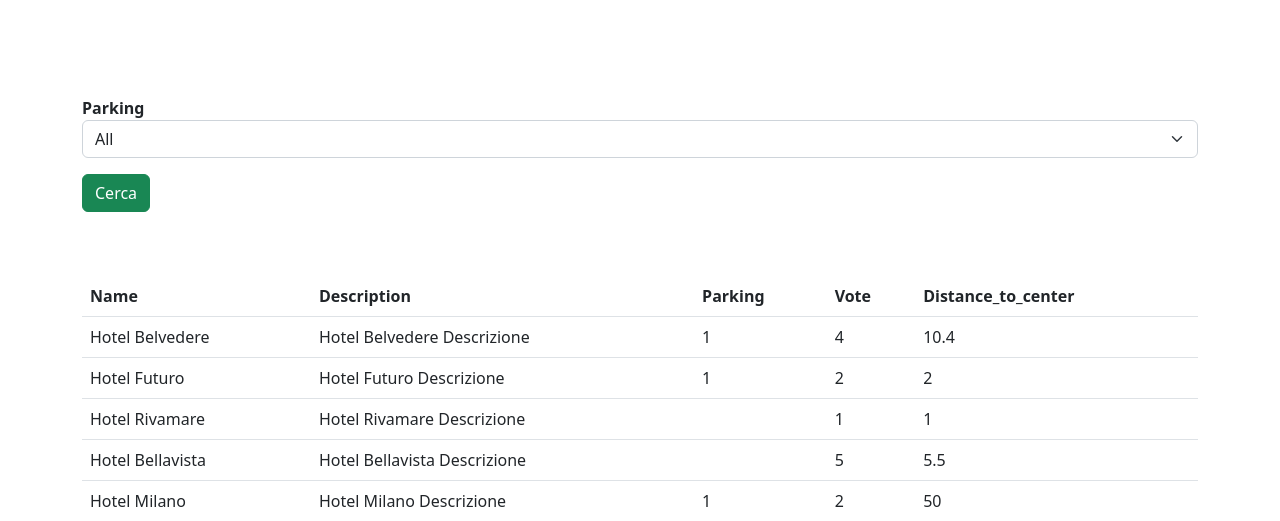
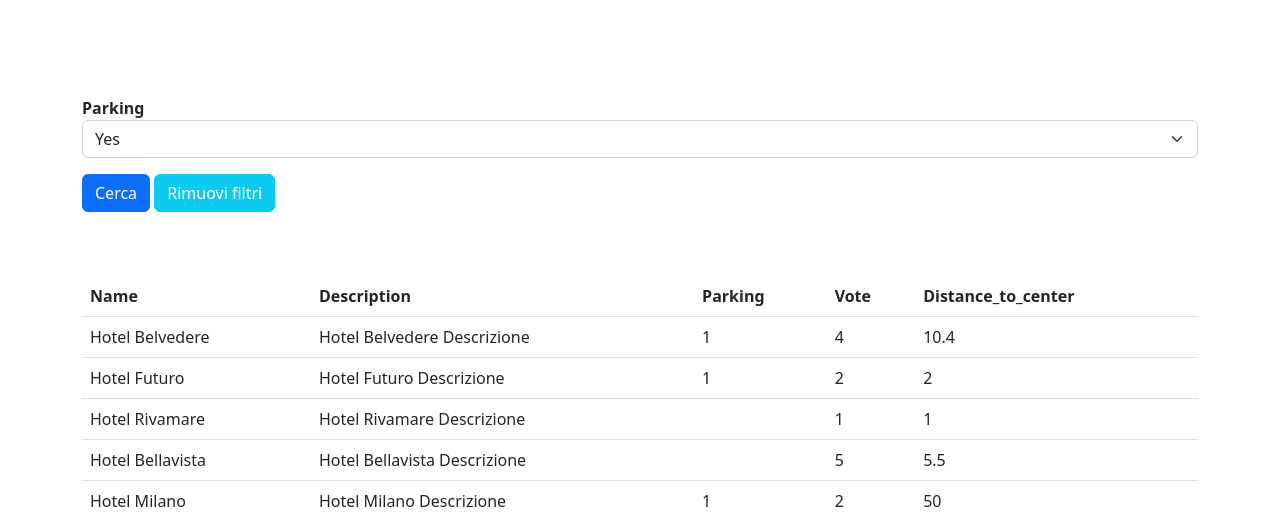
Before and after one commit to Gianmarco-Leone/php-hotel, a PHP site: page / in a window 1280 px wide. Shown: the top 521 px of the page. Run offline with PHP 8.4, Linux system fonts and the light colour scheme.

Commit message:
fixes bonus 1 + add readme

```diff
--- a/index.php
+++ b/index.php
@@ -72,11 +72,15 @@
         <form method="GET" action="" class="py-5">
             <label for="park" class="fw-bold">Parking</label>
             <select class="form-select" name="park" id="park">
-                <option value="all">All</option>
                 <option value="yes">Yes</option>
                 <option value="no">No</option>
             </select>
-            <button class="btn btn-success my-3">Cerca</button>
+            <button class="btn btn-primary my-3">Cerca</button>
+            <button type="button" class="btn btn-info my-3">
+                <a href="./index.php" class="text-decoration-none text-white">
+                    Rimuovi filtri
+                </a>
+            </button>
         </form>
 
         <!-- RESULT TABLE -->
@@ -88,6 +92,7 @@
                         <?php endforeach ?>
                     </tr>
                 </thead>
+                <!-- Se selezionato input parcheggio "yes" -->
                 <tbody>
                     <?php foreach($hotels as $hotel_list) : ?>
                         <?php if($select_park === "yes" && ($hotel_list["parking"]) === true ) : ?>
@@ -99,6 +104,8 @@
                         <?php endif ?>
                     <?php endforeach ?>
                 </tbody>
+
+                <!-- Se selezionato input parcheggio "no" -->
                 <tbody>
                     <?php foreach($hotels as $hotel_list) : ?>
                         <?php if($select_park === "no" && ($hotel_list["parking"]) === false ) : ?>
@@ -110,9 +117,11 @@
                         <?php endif ?>
                     <?php endforeach ?>
                 </tbody>
+
+                <!-- Se non viene selezionato niente -->
                 <tbody>
                     <?php foreach($hotels as $hotel_list) : ?>
-                        <?php if(empty($select_park) || $select_park === "all") : ?>
+                        <?php if(empty($select_park)) : ?>
                             <tr>
                                 <?php foreach($hotel_list as $hotel_feature) : ?>
                                     <td> <?= $hotel_feature ?> </td>
```
Also changed, not shown: README.md (added).
